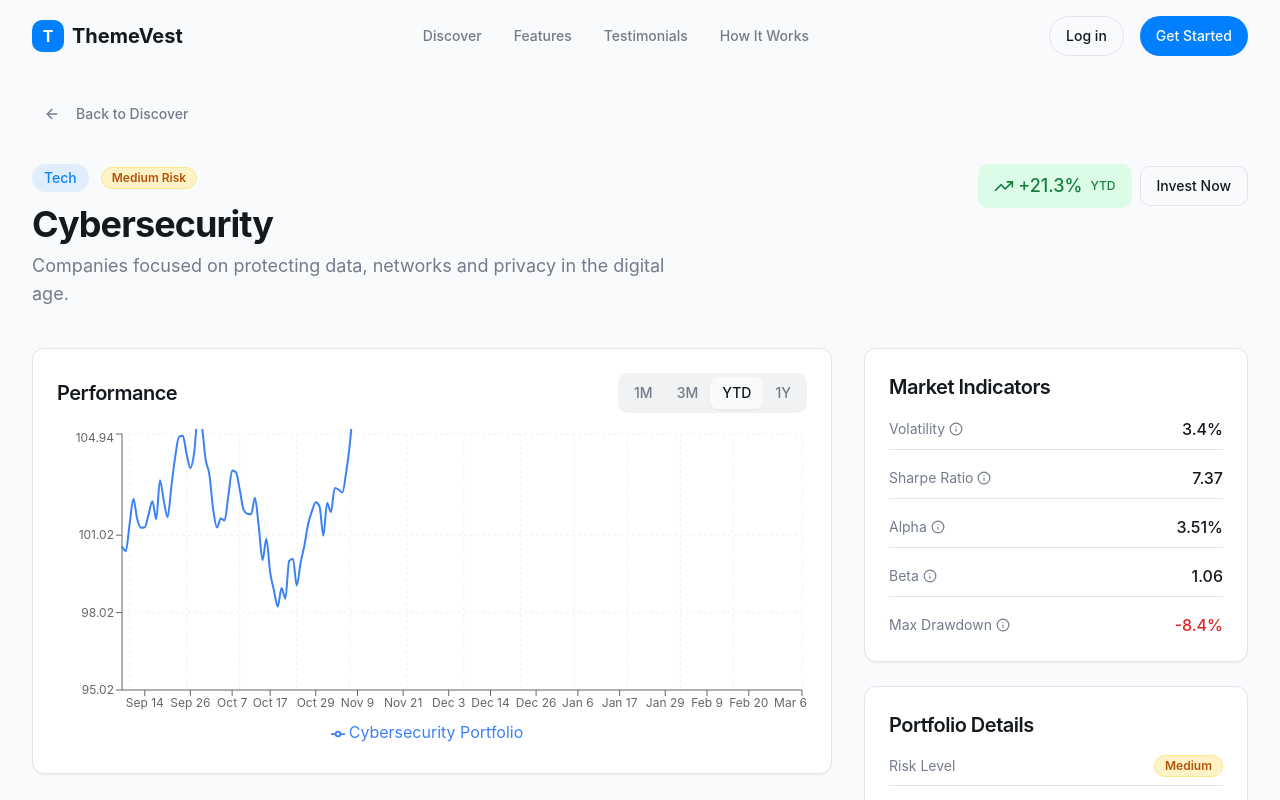
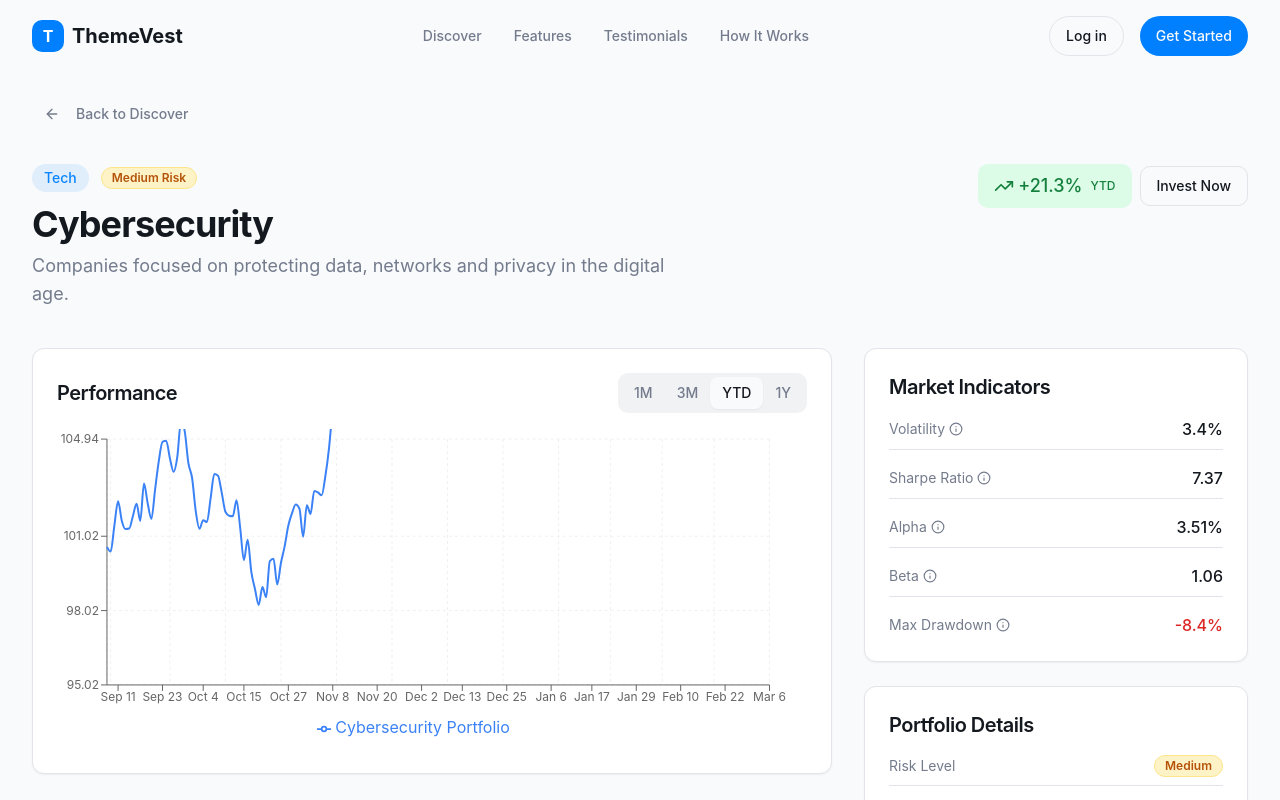
Before and after one commit to VangapanduS3/themevest-landing-page, a React (Vite) app: page /portfolio/Cybersecurity in a window 1280 px wide. Shown: the top 800 px of the page. Built offline with nearby package versions, Linux system fonts and the light colour scheme.

Commit message:
Fix graph overflow issue
The graph in the portfolio page was overflowing its container. This commit fixes the issue.

```diff
--- a/src/pages/PortfolioDetail.tsx
+++ b/src/pages/PortfolioDetail.tsx
@@ -265,8 +265,11 @@ const PortfolioDetail = () => {
 
                   {performanceData && (
                     <div className="h-80">
-                      <ResponsiveContainer width="100%" height="100%">
-                        <LineChart data={performanceData[timeframe]} margin={{ top: 5, right: 5, left: 5, bottom: 5 }}>
+                      <ResponsiveContainer width="99%" height="100%">
+                        <LineChart
+                          data={performanceData[timeframe]}
+                          margin={{ top: 10, right: 30, left: 10, bottom: 10 }}
+                        >
                           <CartesianGrid strokeDasharray="3 3" stroke="#f0f0f0" />
                           <XAxis
                             dataKey="date"
@@ -281,6 +284,7 @@ const PortfolioDetail = () => {
                             tickFormatter={(tick) => `${tick}`}
                             domain={['dataMin - 5', 'dataMax + 5']}
                             tick={{ fontSize: 12 }}
+                            width={40}
                           />
                           <RechartsTooltip
                             formatter={(value: any) => [`${value}`, 'Value']}
@@ -288,6 +292,7 @@ const PortfolioDetail = () => {
                               const date = new Date(label);
                               return date.toLocaleDateString('en-US', { month: 'long', day: 'numeric', year: 'numeric' });
                             }}
+                            contentStyle={{ padding: '10px', borderRadius: '4px' }}
                           />
                           <Legend />
                           <Line
```
